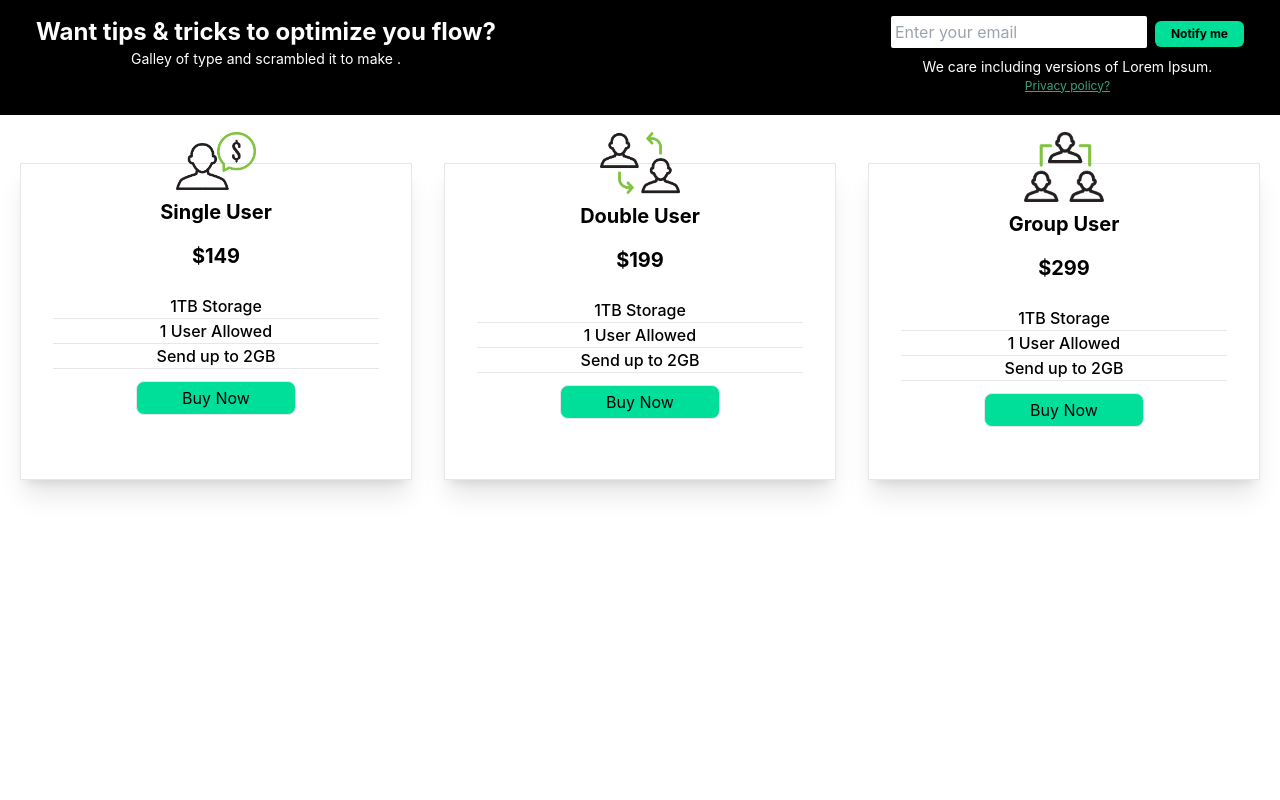
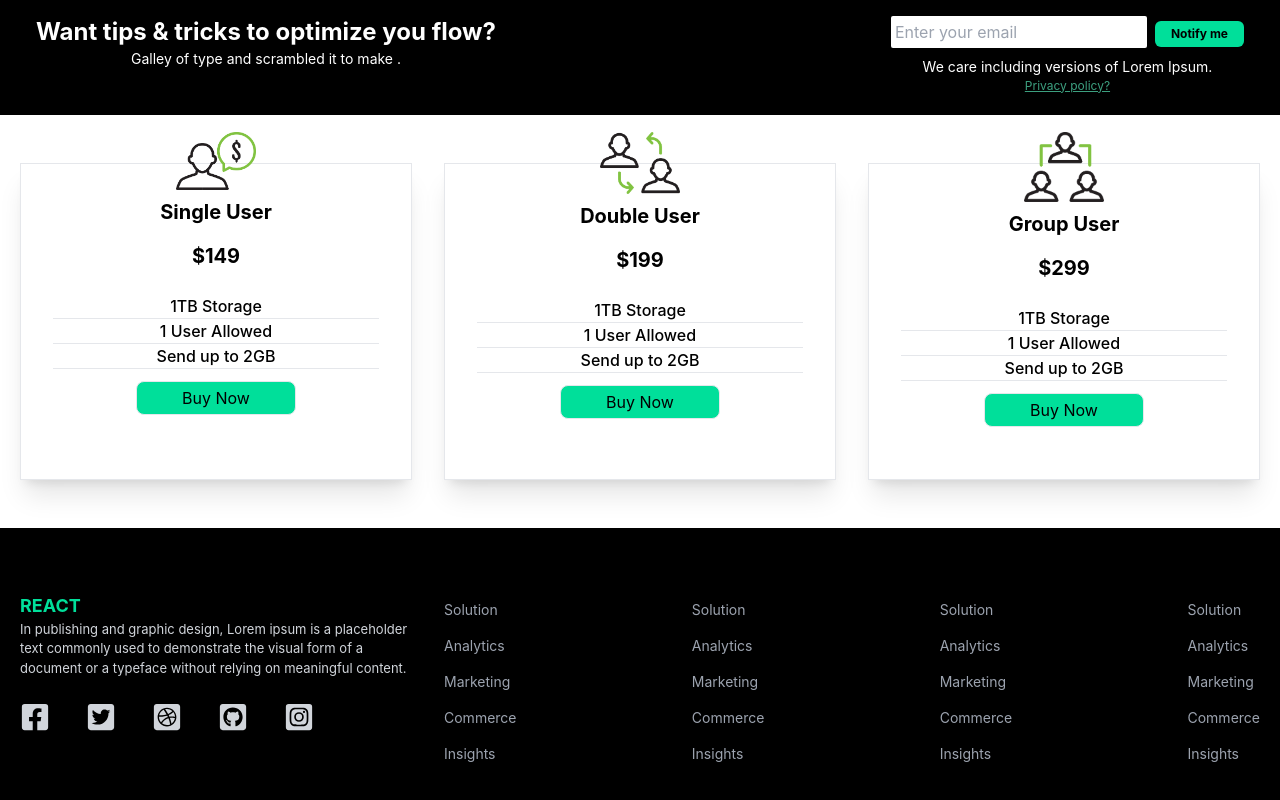
Before and after one commit to mrinal975/tailwind-home-page, a React (Create React App) app: page / in a window 1280 px wide. Shown: the part 1421-2221 px from the top of the page. Before the commit the page ends 1949 px from the top, so only its background shows below. Built offline with nearby package versions, Linux system fonts and the light colour scheme.

Commit message:
footer implement

```diff
--- a/src/App.tsx
+++ b/src/App.tsx
@@ -1,6 +1,7 @@
 import "./App.css";
 import Analytics from "./components/Analytics";
 import Cards from "./components/Cards";
+import Footer from "./components/Footer";
 import Hero from "./components/Hero";
 import Navbar from "./components/Navbar";
 import Newsletter from "./components/Newsletter";
@@ -12,6 +13,7 @@
       <Analytics />
       <Newsletter />
       <Cards />
+      <Footer />
     </>
   );
 }
--- /dev/null
+++ b/src/components/Footer.tsx
@@ -0,0 +1,74 @@
+import {
+  FaInstagramSquare,
+  FaGithubSquare,
+  FaDribbbleSquare,
+  FaFacebookSquare,
+  FaTwitterSquare,
+} from "react-icons/fa";
+
+function Footer() {
+  return (
+    <div className="text-white bg-black">
+      <div
+        className="max-w-[1240px] mx-auto py-16 grid md:grid-cols-3
+      gap-8 text-gray-300"
+      >
+        <div className="">
+          <h1 className="uppercase text-lg font-bold text-[#00df9a]">react</h1>
+          <p className="text-[13px]">
+            In publishing and graphic design, Lorem ipsum is a placeholder text
+            commonly used to demonstrate the visual form of a document or a
+            typeface without relying on meaningful content.
+          </p>
+          <div className="flex justify-between md:w-[75%] my-6">
+            <FaFacebookSquare size={30} />
+            <FaTwitterSquare size={30} />
+            <FaDribbbleSquare size={30} />
+            <FaGithubSquare size={30} />
+            <FaInstagramSquare size={30} />
+          </div>
+        </div>
+        <div className=" w-full lg:col-span-2 flex justify-between ">
+          <div className="">
+            <ul className="text-gray-400">
+              <li className="text-sm py-2">Solution</li>
+              <li className="text-sm py-2">Analytics</li>
+              <li className="text-sm py-2">Marketing</li>
+              <li className="text-sm py-2">Commerce</li>
+              <li className="text-sm py-2">Insights</li>
+            </ul>
+          </div>
+          <div className="">
+            <ul className="text-gray-400">
+              <li className="text-sm py-2">Solution</li>
+              <li className="text-sm py-2">Analytics</li>
+              <li className="text-sm py-2">Marketing</li>
+              <li className="text-sm py-2">Commerce</li>
+              <li className="text-sm py-2">Insights</li>
+            </ul>
+          </div>
+          <div className="">
+            <ul className="text-gray-400">
+              <li className="text-sm py-2">Solution</li>
+              <li className="text-sm py-2">Analytics</li>
+              <li className="text-sm py-2">Marketing</li>
+              <li className="text-sm py-2">Commerce</li>
+              <li className="text-sm py-2">Insights</li>
+            </ul>
+          </div>
+          <div className="">
+            <ul className="text-gray-400">
+              <li className="text-sm py-2">Solution</li>
+              <li className="text-sm py-2">Analytics</li>
+              <li className="text-sm py-2">Marketing</li>
+              <li className="text-sm py-2">Commerce</li>
+              <li className="text-sm py-2">Insights</li>
+            </ul>
+          </div>
+        </div>
+      </div>
+    </div>
+  );
+}
+
+export default Footer;
```
